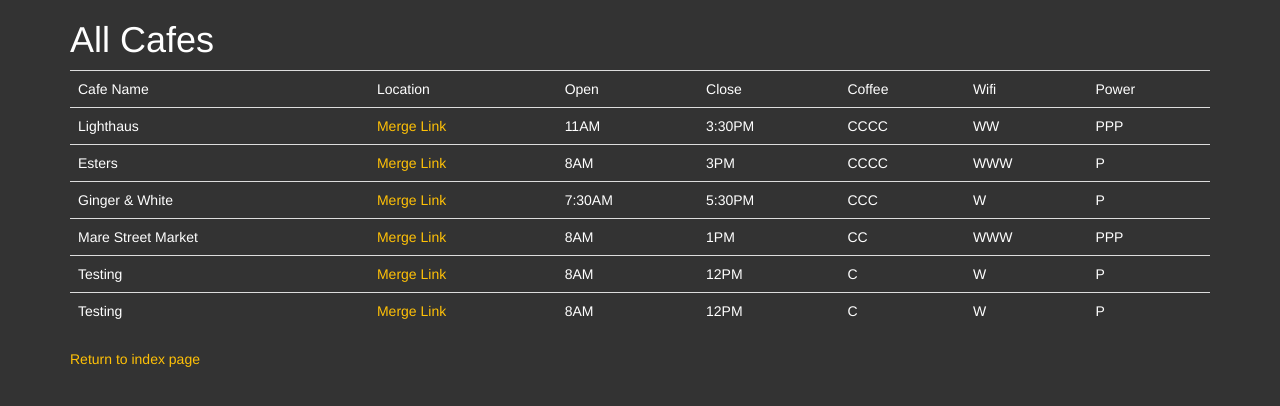
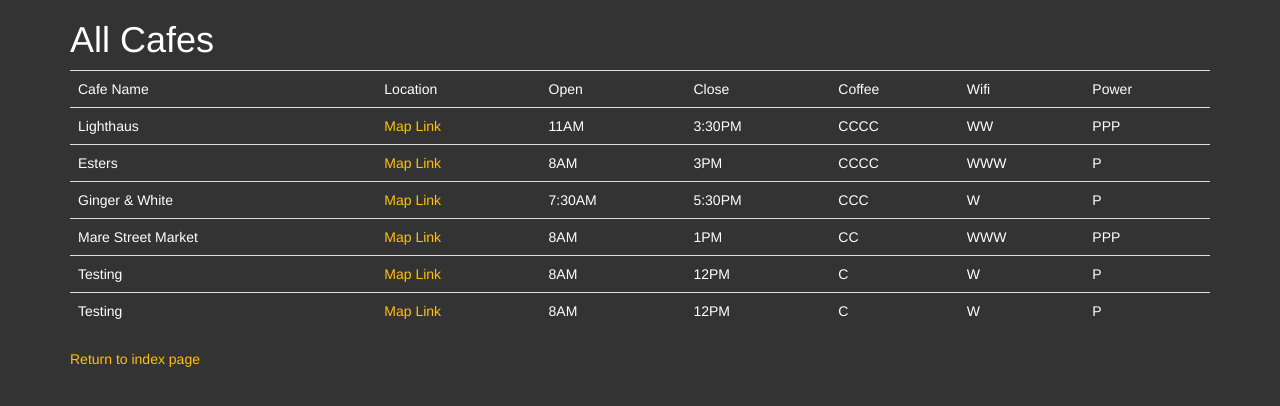
Before and after one commit to longfight123/62-CoffeandWifi, a Flask app: page /cafes in a window 1280 px wide. Shown: the top 406 px of the page. Run offline with Flask 2, Linux system fonts and the light colour scheme; some libraries are stand-ins or nearby versions.

Commit message:
Update cafes.html

```diff
--- a/templates/cafes.html
+++ b/templates/cafes.html
@@ -19,7 +19,7 @@
           <tr>
               {% for item in row %}
                 {% if item.startswith('http'): %}
-                  <td><a href="{{item}}">Merge Link</a></td>
+                  <td><a href="{{item}}">Map Link</a></td>
                 {% else %}
                   <td>{{ item }}</td>
                 {% endif %}
```
